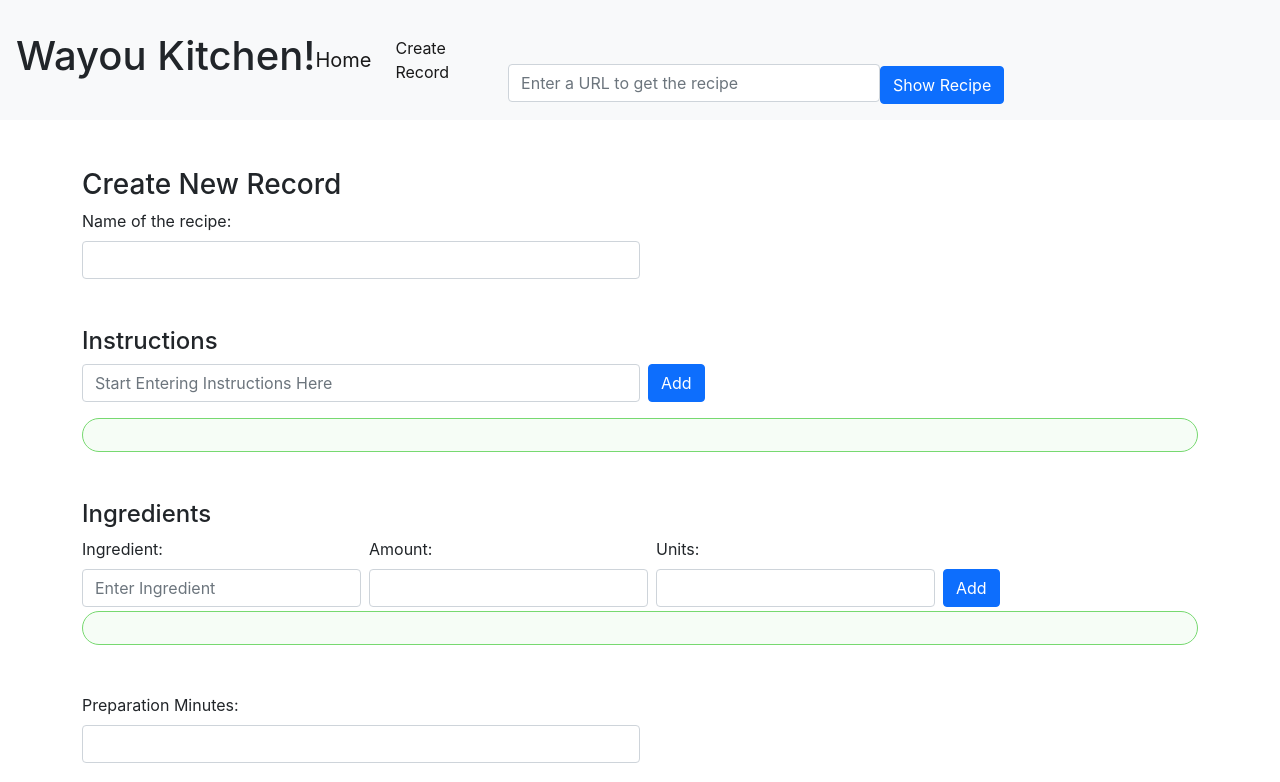
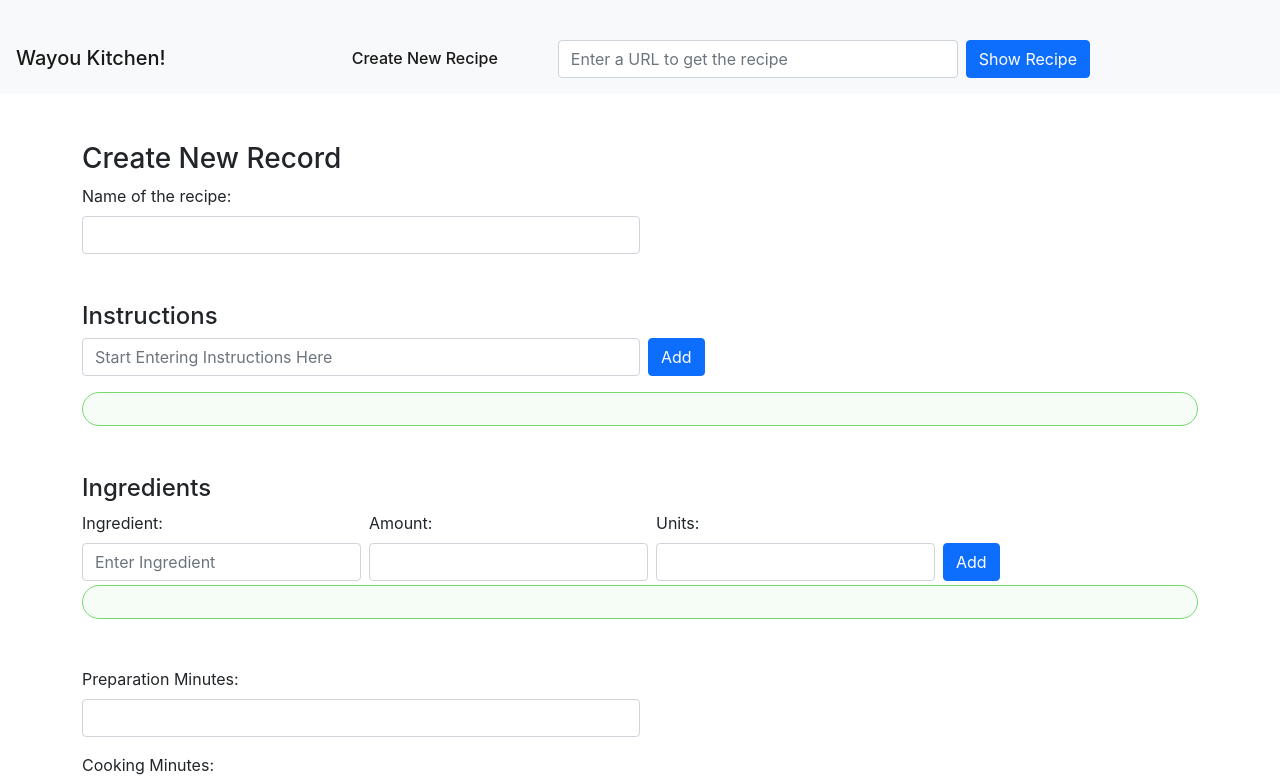
Before and after one commit to justjohnd/wayou-kitchen, a React (Create React App) app in the folder client/: page /create in a window 1280 px wide. Shown: the top 782 px of the page. Built offline with nearby package versions, Linux system fonts and the light colour scheme.

Commit message:
Style fixes to show and navbar

```diff
--- a/client/src/components/navbar.js
+++ b/client/src/components/navbar.js
@@ -13,9 +13,8 @@ const Navbar = () => {
   return (
     <div>
       <nav className="p-3 navbar navbar-expand-lg navbar-light bg-light">
-        <h1>Wayou Kitchen!</h1>
         <NavLink className="navbar-brand" to="/">
-          Home
+          Wayou Kitchen!
         </NavLink>
         <button
           className="navbar-toggler"
@@ -33,11 +32,13 @@ const Navbar = () => {
           <ul className="navbar-nav ml-auto">
             <li className="nav-item">
               <NavLink className="nav-link" to="/create">
-                Create Record
+                Create New Recipe
               </NavLink>
             </li>
+            <li>
+              <UrlSearch />
+            </li>
           </ul>
-          <UrlSearch />
         </div>
       </nav>
     </div>
--- a/client/src/components/recipeList.js
+++ b/client/src/components/recipeList.js
@@ -5,6 +5,7 @@ import { Link } from 'react-router-dom';
 
 const Record = (props) => (
   <tr>
+    <td><img className="recipe-image small" src={props.record.image}/></td>
     <td>{props.record.title}</td>
     <td>{props.record.preparationMinutes}</td>
     <td>{props.record.cookingMinutes}</td>
--- a/client/src/components/show.js
+++ b/client/src/components/show.js
@@ -42,7 +42,7 @@ export default function Edit() {
   }, []);
 
   return (
-    <div className="container m-5 p-5">
+    <div className="recipe-container container my-5 p-5">
       <section className="d-flex">
         <img className="recipe-image" src={showRecipe.image} />
         <div className="recipe-header ms-5">
@@ -61,19 +61,25 @@ export default function Edit() {
           </a>
         </div>
       </section>
+      <div className="recipe-wrapper">
         <section className="ingredients">
           <h2>Ingredients</h2>
-        {ingredients.map(ingredient => (
-          <li>{ingredient.amount}{ingredient.unit} {ingredient.nameClean}</li>
+          {ingredients.map((ingredient, index) => (
+            <li key={index}>
+              {ingredient.amount} {ingredient.unit} {ingredient.nameClean}
+            </li>
           ))}
         </section>
-
         <section className="instructions">
           <h2>Instructions</h2>
-        {instructions.map(instruction => (
-          <li>{instruction}</li>
+          {instructions.map((instruction, index) => (
+            <li key={index}>
+              <span className="instruction-number">{index + 1} </span>
+              {instruction}
+            </li>
           ))}
         </section>
       </div>
+    </div>
   );
 }
--- a/client/src/components/urlSearch.js
+++ b/client/src/components/urlSearch.js
@@ -50,19 +50,21 @@ export default function UrlSearch() {
   }
 
     return (
-      <div className="mt-4 container">
+      <div className="container">
         <form onSubmit={handleGetRecipe}>
           <Input
+            fieldWidth=" "
             wrapperClassName="d-inline-block"
             name="url"
             type="text"
-            className="form-control w-50"
+            inputClassName="form-control url-input"
             value={url}
             onChange={(e) => handleData(e)}
             placeholder="Enter a URL to get the recipe"
           />
           <Button
             buttonWrapper="d-inline-block"
+            className="ms-2"
             type="submit"
             buttonText="Show Recipe"
           />
--- a/client/src/index.css
+++ b/client/src/index.css
@@ -12,6 +12,15 @@ code {
     monospace;
 }
 
+a {
+  color: #77d970;
+  font-weight: 500;
+}
+
+a:hover {
+  color: #f90716;
+}
+
 .output-wrapper {
   background-color: #77d97010;
   border: 1px solid #77d970;
@@ -20,8 +29,70 @@ code {
 }
 
 /* Show page */
+.recipe-container {
+  border: 1px solid #77d970;
+  border-radius: 28px;
+  width: 900px;
+  display: flex;
+  flex-wrap: wrap;
+  justify-content: center;
+}
+
+.recipe-wrapper {
+  margin-top: 32px;
+  display: flex;
+  justify-content: space-between;
+  gap: 84px;
+}
+
+.recipe-wrapper li {
+  list-style-type: none;
+}
+
 .recipe-image {
   object-fit: cover;
   width: 200px;
   height: 200px;
+  border-radius: 8px;
 }
+
+.recipe-image.small {
+  width: 120px;
+  height: 120px;
+}
+
+.ingredients li {
+  line-height: 1.9;
+}
+
+.instruction-number {
+  font-weight: 700;
+  color: #f90716;
+  font-size: 20px;
+}
+
+/* Navbar */
+
+.navbar {
+  align-items: end;
+}
+
+.nav-item {
+  align-self: end;
+}
+
+.url-input {
+  width: 400px;
+}
+
+.btn {
+  vertical-align: unset;
+}
+
+.collapse.navbar-collapse {
+  justify-content: space-evenly;
+}
+
+.navbar-nav {
+  gap: 40px;
+}
```
Lines whose indentation alone changed are shown as unchanged.
